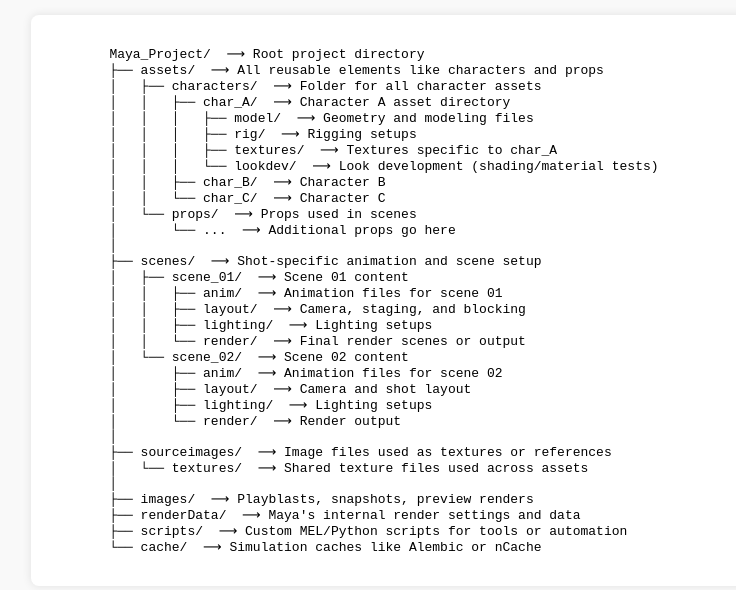
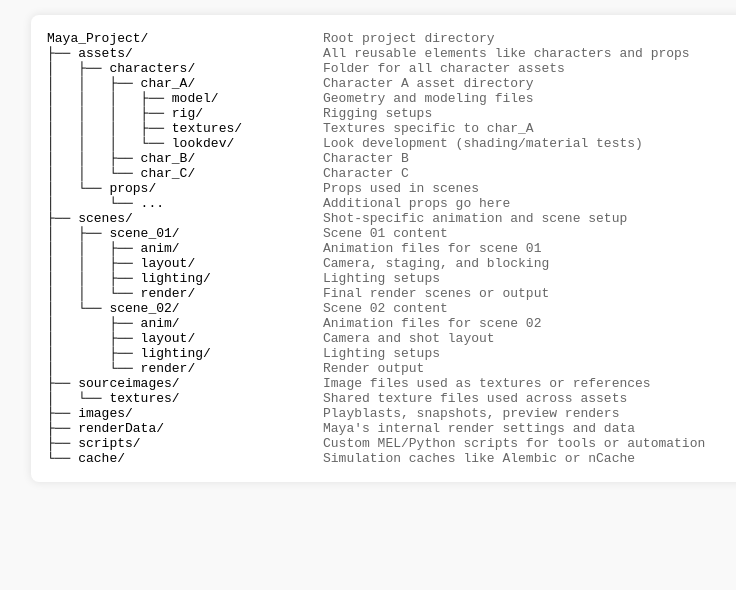
Before and after one commit to hsuehyt/MayaProjectStructure, a plain HTML site: page index.html in a window 1280 px wide. Shown: the part 90-680 px from the top of the page, without its empty margins (9-745 px from the left). Drawn offline with Linux system fonts and the light colour scheme.

Commit message:
Update index.html

```diff
--- a/index.html
+++ b/index.html
@@ -11,53 +11,61 @@
         }
 
         .folder-tree {
-            white-space: pre;
+            display: flex;
+            flex-direction: column;
             background: #fff;
             padding: 1rem;
             border-radius: 8px;
             box-shadow: 0 0 10px rgba(0,0,0,0.1);
         }
 
+        .folder-line {
+            display: flex;
+            gap: 1rem;
+        }
+
+        .folder-name {
+            min-width: 260px;
+            white-space: pre;
+        }
+
         .folder-comment {
-            color: #999;
+            color: #666;
         }
     </style>
 </head>
 <body>
     <h1>Maya Project Folder Structure</h1>
     <div class="folder-tree">
-        Maya_Project/  ⟶ Root project directory
-        ├── assets/  ⟶ All reusable elements like characters and props
-        │   ├── characters/  ⟶ Folder for all character assets
-        │   │   ├── char_A/  ⟶ Character A asset directory
-        │   │   │   ├── model/  ⟶ Geometry and modeling files
-        │   │   │   ├── rig/  ⟶ Rigging setups
-        │   │   │   ├── textures/  ⟶ Textures specific to char_A
-        │   │   │   └── lookdev/  ⟶ Look development (shading/material tests)
-        │   │   ├── char_B/  ⟶ Character B
-        │   │   └── char_C/  ⟶ Character C
-        │   └── props/  ⟶ Props used in scenes
-        │       └── ...  ⟶ Additional props go here
-        │
-        ├── scenes/  ⟶ Shot-specific animation and scene setup
-        │   ├── scene_01/  ⟶ Scene 01 content
-        │   │   ├── anim/  ⟶ Animation files for scene 01
-        │   │   ├── layout/  ⟶ Camera, staging, and blocking
-        │   │   ├── lighting/  ⟶ Lighting setups
-        │   │   └── render/  ⟶ Final render scenes or output
-        │   └── scene_02/  ⟶ Scene 02 content
-        │       ├── anim/  ⟶ Animation files for scene 02
-        │       ├── layout/  ⟶ Camera and shot layout
-        │       ├── lighting/  ⟶ Lighting setups
-        │       └── render/  ⟶ Render output
-        │
-        ├── sourceimages/  ⟶ Image files used as textures or references
-        │   └── textures/  ⟶ Shared texture files used across assets
-        │
-        ├── images/  ⟶ Playblasts, snapshots, preview renders
-        ├── renderData/  ⟶ Maya's internal render settings and data
-        ├── scripts/  ⟶ Custom MEL/Python scripts for tools or automation
-        └── cache/  ⟶ Simulation caches like Alembic or nCache
+        <div class="folder-line"><span class="folder-name">Maya_Project/</span><span class="folder-comment">Root project directory</span></div>
+        <div class="folder-line"><span class="folder-name">├── assets/</span><span class="folder-comment">All reusable elements like characters and props</span></div>
+        <div class="folder-line"><span class="folder-name">│   ├── characters/</span><span class="folder-comment">Folder for all character assets</span></div>
+        <div class="folder-line"><span class="folder-name">│   │   ├── char_A/</span><span class="folder-comment">Character A asset directory</span></div>
+        <div class="folder-line"><span class="folder-name">│   │   │   ├── model/</span><span class="folder-comment">Geometry and modeling files</span></div>
+        <div class="folder-line"><span class="folder-name">│   │   │   ├── rig/</span><span class="folder-comment">Rigging setups</span></div>
+        <div class="folder-line"><span class="folder-name">│   │   │   ├── textures/</span><span class="folder-comment">Textures specific to char_A</span></div>
+        <div class="folder-line"><span class="folder-name">│   │   │   └── lookdev/</span><span class="folder-comment">Look development (shading/material tests)</span></div>
+        <div class="folder-line"><span class="folder-name">│   │   ├── char_B/</span><span class="folder-comment">Character B</span></div>
+        <div class="folder-line"><span class="folder-name">│   │   └── char_C/</span><span class="folder-comment">Character C</span></div>
+        <div class="folder-line"><span class="folder-name">│   └── props/</span><span class="folder-comment">Props used in scenes</span></div>
+        <div class="folder-line"><span class="folder-name">│       └── ...</span><span class="folder-comment">Additional props go here</span></div>
+        <div class="folder-line"><span class="folder-name">├── scenes/</span><span class="folder-comment">Shot-specific animation and scene setup</span></div>
+        <div class="folder-line"><span class="folder-name">│   ├── scene_01/</span><span class="folder-comment">Scene 01 content</span></div>
+        <div class="folder-line"><span class="folder-name">│   │   ├── anim/</span><span class="folder-comment">Animation files for scene 01</span></div>
+        <div class="folder-line"><span class="folder-name">│   │   ├── layout/</span><span class="folder-comment">Camera, staging, and blocking</span></div>
+        <div class="folder-line"><span class="folder-name">│   │   ├── lighting/</span><span class="folder-comment">Lighting setups</span></div>
+        <div class="folder-line"><span class="folder-name">│   │   └── render/</span><span class="folder-comment">Final render scenes or output</span></div>
+        <div class="folder-line"><span class="folder-name">│   └── scene_02/</span><span class="folder-comment">Scene 02 content</span></div>
+        <div class="folder-line"><span class="folder-name">│       ├── anim/</span><span class="folder-comment">Animation files for scene 02</span></div>
+        <div class="folder-line"><span class="folder-name">│       ├── layout/</span><span class="folder-comment">Camera and shot layout</span></div>
+        <div class="folder-line"><span class="folder-name">│       ├── lighting/</span><span class="folder-comment">Lighting setups</span></div>
+        <div class="folder-line"><span class="folder-name">│       └── render/</span><span class="folder-comment">Render output</span></div>
+        <div class="folder-line"><span class="folder-name">├── sourceimages/</span><span class="folder-comment">Image files used as textures or references</span></div>
+        <div class="folder-line"><span class="folder-name">│   └── textures/</span><span class="folder-comment">Shared texture files used across assets</span></div>
+        <div class="folder-line"><span class="folder-name">├── images/</span><span class="folder-comment">Playblasts, snapshots, preview renders</span></div>
+        <div class="folder-line"><span class="folder-name">├── renderData/</span><span class="folder-comment">Maya's internal render settings and data</span></div>
+        <div class="folder-line"><span class="folder-name">├── scripts/</span><span class="folder-comment">Custom MEL/Python scripts for tools or automation</span></div>
+        <div class="folder-line"><span class="folder-name">└── cache/</span><span class="folder-comment">Simulation caches like Alembic or nCache</span></div>
     </div>
 </body>
 </html>
```
